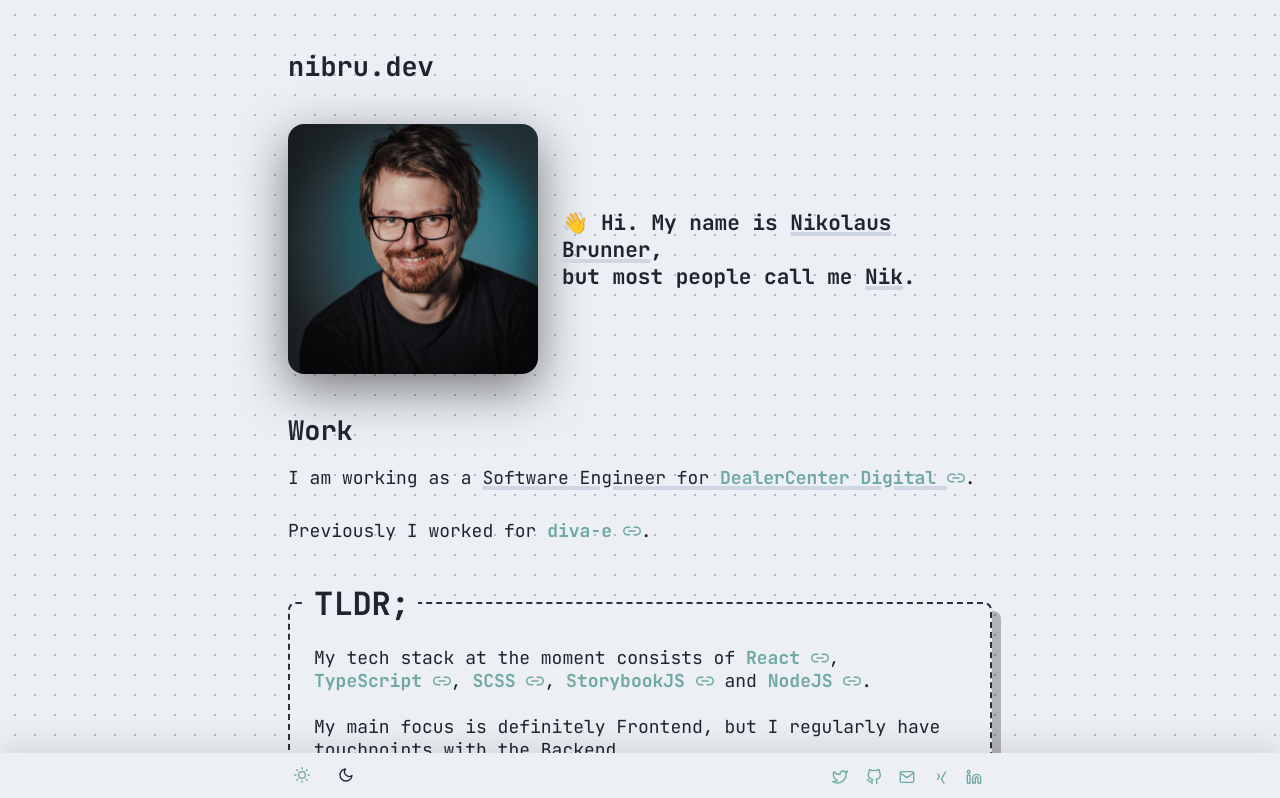
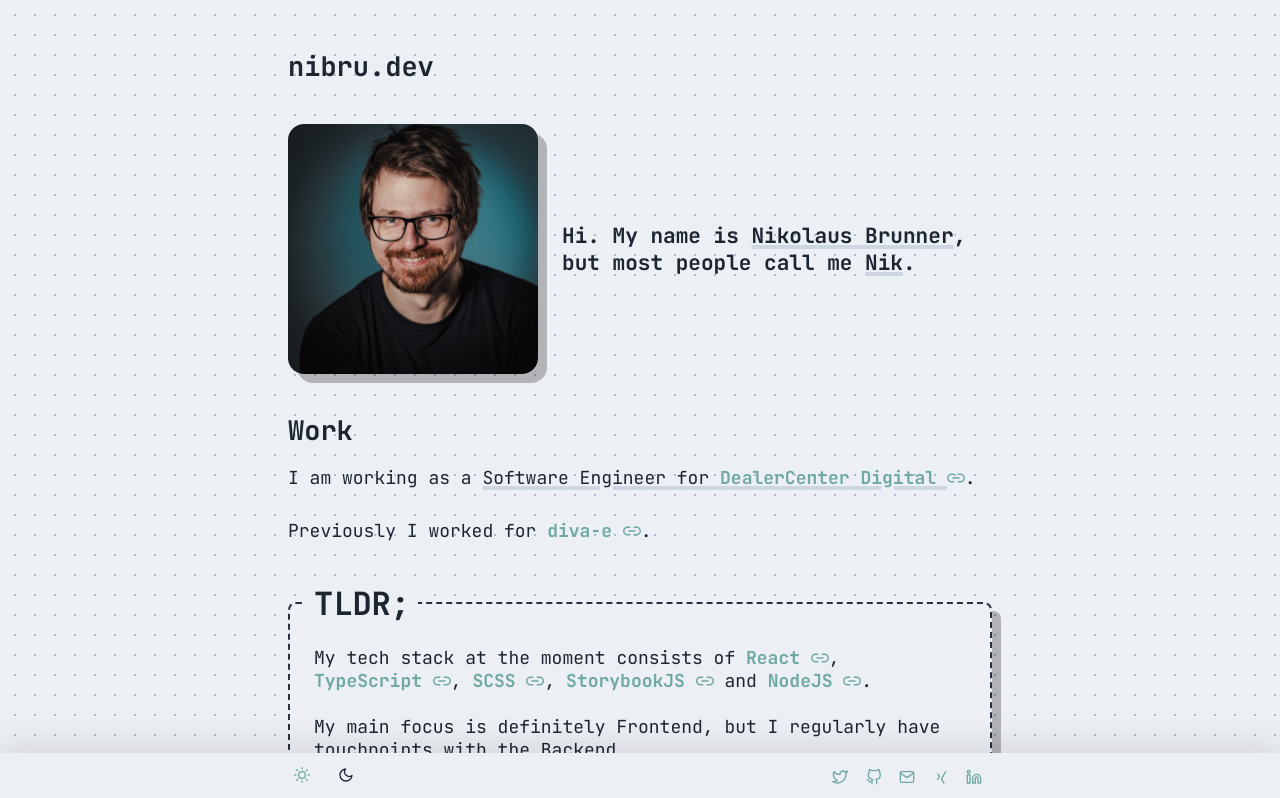
Before and after one commit to nikbrunner/nibru.dev, a Next.js app: page / in a window 1280 px wide. Shown: the top 798 px of the page. Built offline with nearby package versions, Linux system fonts and the light colour scheme.

Commit message:
index: changed shadow and remove emoji

```diff
--- a/pages/index.tsx
+++ b/pages/index.tsx
@@ -14,7 +14,6 @@ import { mq } from "@theme/mixins/media-queries";
 import { profile } from "@data/profile";
 import { shadow } from "@theme/mixins/shadow";
 import { space } from "@theme/mixins/space";
-import { Button } from "@components/ui/Button/Button";
 
 const Greeting = () => (
   <div
@@ -37,7 +36,7 @@ const Greeting = () => (
         object-fit: cover;
         justify-self: center;
         border-radius: ${borderRadius.xl};
-        box-shadow: ${shadow.box.big};
+        box-shadow: ${shadow.box.sharp};
       `}
     />
 
@@ -51,7 +50,7 @@ const Greeting = () => (
         }
       `}
     >
-      👋 Hi. My name is{" "}
+      Hi. My name is{" "}
       <Highlight withUnderline>
         {profile.firstname} {profile.lastname}
       </Highlight>
```
